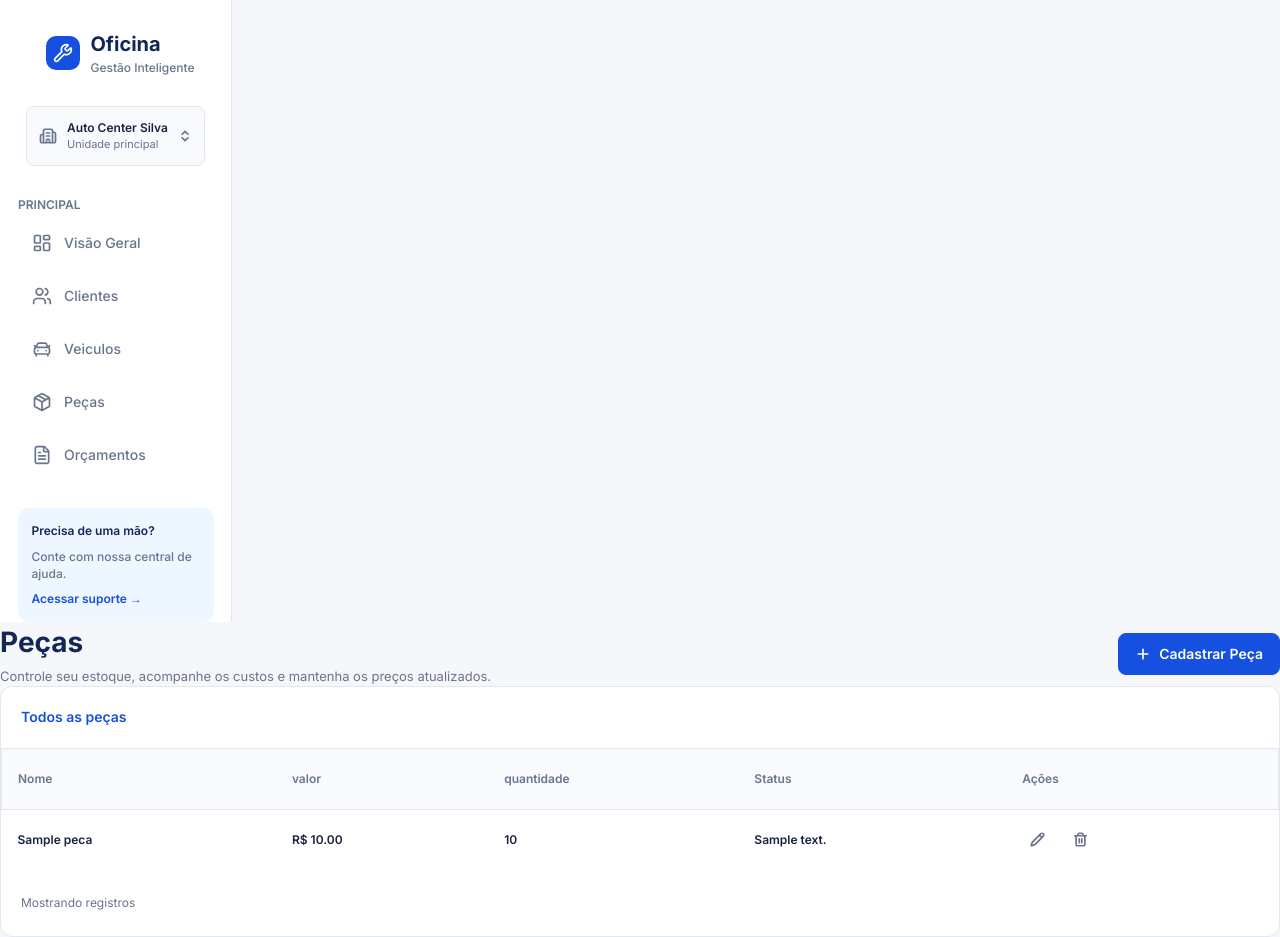
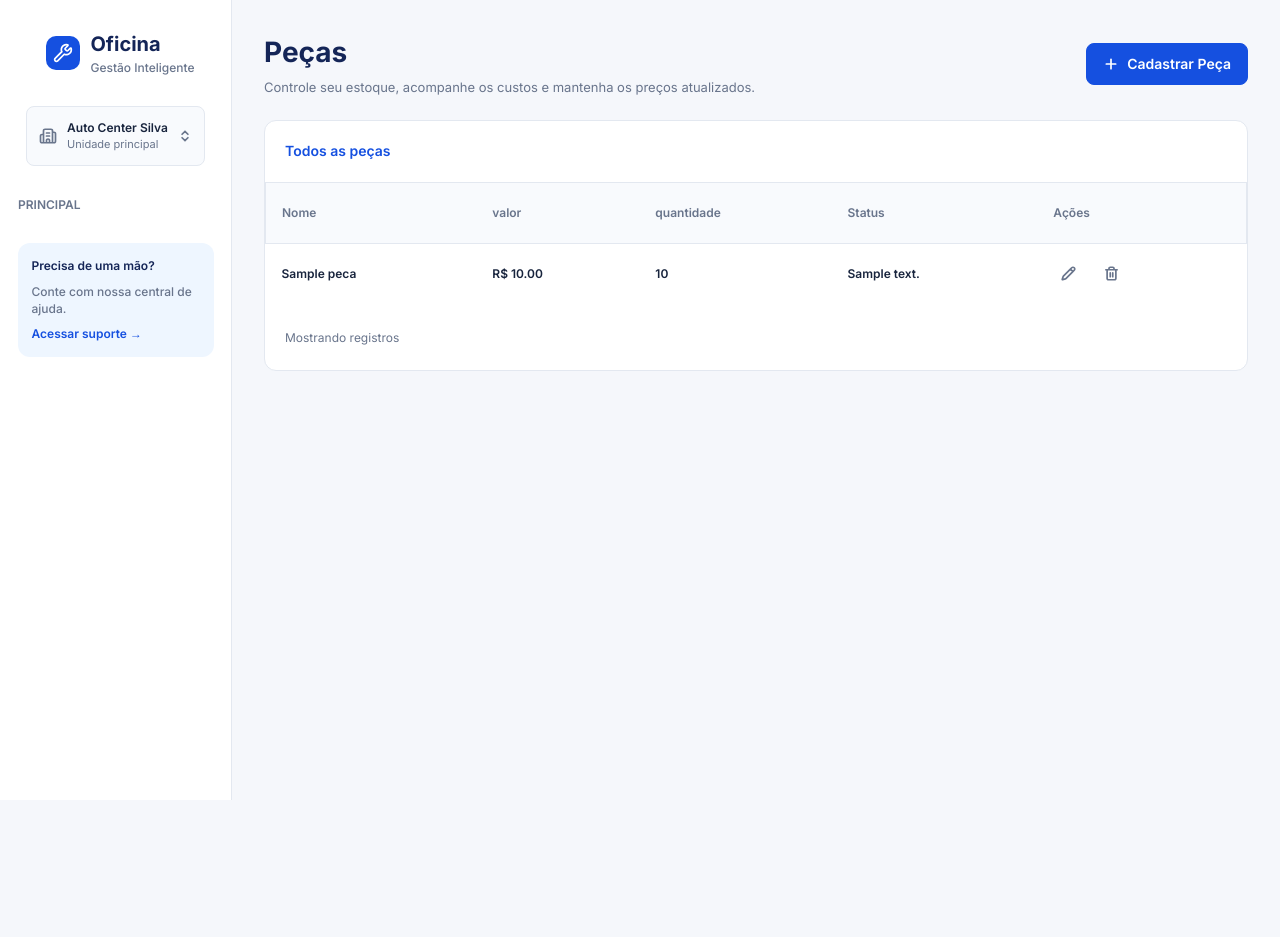
Before and after one commit to carlosuni7/projeto-mecanica-django, a Django app: page /pecas in a window 1280 px wide. After the commit the page ends 800 px from the top, so only its background shows below. Run offline with Django 5.2, Linux system fonts and the light colour scheme; tables that the repository leaves empty hold one stand-in row (values such as "Sample post"); some libraries are stand-ins or nearby versions.

Commit message:
Melhora a reutilização e o dinamismo dos templates

```diff
--- a/App/templates/peca/pecas.html
+++ b/App/templates/peca/pecas.html
@@ -12,11 +12,10 @@
     <link rel="stylesheet" type="text/css" href="{% static 'css/style.css' %}" />
     <link rel="stylesheet" type="text/css" href="{% static 'css/navegacao.css' %}" />
 
-    <title>Agenda Django</title>
+    <title>{{ titulo }}</title>
   </head>
-  <body id="clientes">
-    <header></header>
-
+  <body>
+    <div id="app">
       <aside class="menu-lateral">
         <div class="logo-empresa">
           <div class="wrench">
@@ -37,26 +36,12 @@
         </div>
         <nav class="navegacao">
           <label>Principal</label>
-        <a href="{% url 'dashboard' %}" class="nav-link">
-          <img src="{% static 'assets/layout-dashboard.svg' %}" alt="icone dashboard" />
-          <span>Visão Geral</span>
+          {% for link in navegacao %}
+            <a href="{% url link.url %}" class="nav-link">
+              <img src="{% static 'assets/'|add:link.icone %}" alt="X" />
+              <span>{{ link.text }}</span>
             </a>
-        <a href="{% url 'clientes' %}" class="nav-link">
-          <img src="{% static 'assets/users.svg'%}" alt="icone clientes" />
-          <span>Clientes</span>
-        </a>
-        <a href="{% url 'veiculos' %}" class="nav-link">
-          <img src="{% static 'assets/car-front.svg'%}" alt="icone veiculos" />
-          <span>Veiculos</span>
-        </a>
-        <a href="{% url 'pecas' %}" class="nav-link">
-          <img src="{% static 'assets/package.svg'%}" alt="icone peças" />
-          <span>Peças</span>
-        </a>
-        <a href="{% url 'orcamentos'%}" class="nav-link">
-          <img src="{% static 'assets/file-text.svg'%}" alt="icone orçamentos" />
-          <span>Orçamentos</span>
-        </a>
+          {% endfor %}
         </nav>
 
         <div class="rodape-menu">
@@ -98,14 +83,14 @@
             <tbody>
               {% for peca in dados %}
                 <tr>
-                <td>{{ peca.nome}}</td>
-                <td>R$ {{ peca.valor}}</td>
-                <td>{{ peca.quantidade}}</td>
-                <td>{{ peca.status}}</td>
+                  <td>{{ peca.nome }}</td>
+                  <td>R$ {{ peca.valor }}</td>
+                  <td>{{ peca.quantidade }}</td>
+                  <td>{{ peca.status }}</td>
                   <td>
                     <div class="action-registro">
-                    <a class="action-link" href="{% url 'altPeca' peca.id %}"><img src="{% static 'assets/pencil.svg' %}" alt="icone alterar"></a>
-                    <a class="action-link" href="{% url 'exPeca' peca.id %}"><img src="{% static 'assets/trash.svg' %}" alt="icone apagar"></a>
+                      <a class="action-link" href="{% url 'altPeca' peca.id %}"><img src="{% static 'assets/pencil.svg' %}" alt="icone alterar" /></a>
+                      <a class="action-link" href="{% url 'exPeca' peca.id %}"><img src="{% static 'assets/trash.svg' %}" alt="icone apagar" /></a>
                     </div>
                   </td>
                 </tr>
@@ -117,5 +102,6 @@
           </div>
         </section>
       </main>
+    </div>
   </body>
 </html>
```
Also changed, not shown: App/templates/cliente/clientes.html (+9 -21 lines), App/templates/veiculo/veiculos.html (+14 -28 lines). Lines whose indentation alone changed are shown as unchanged.
